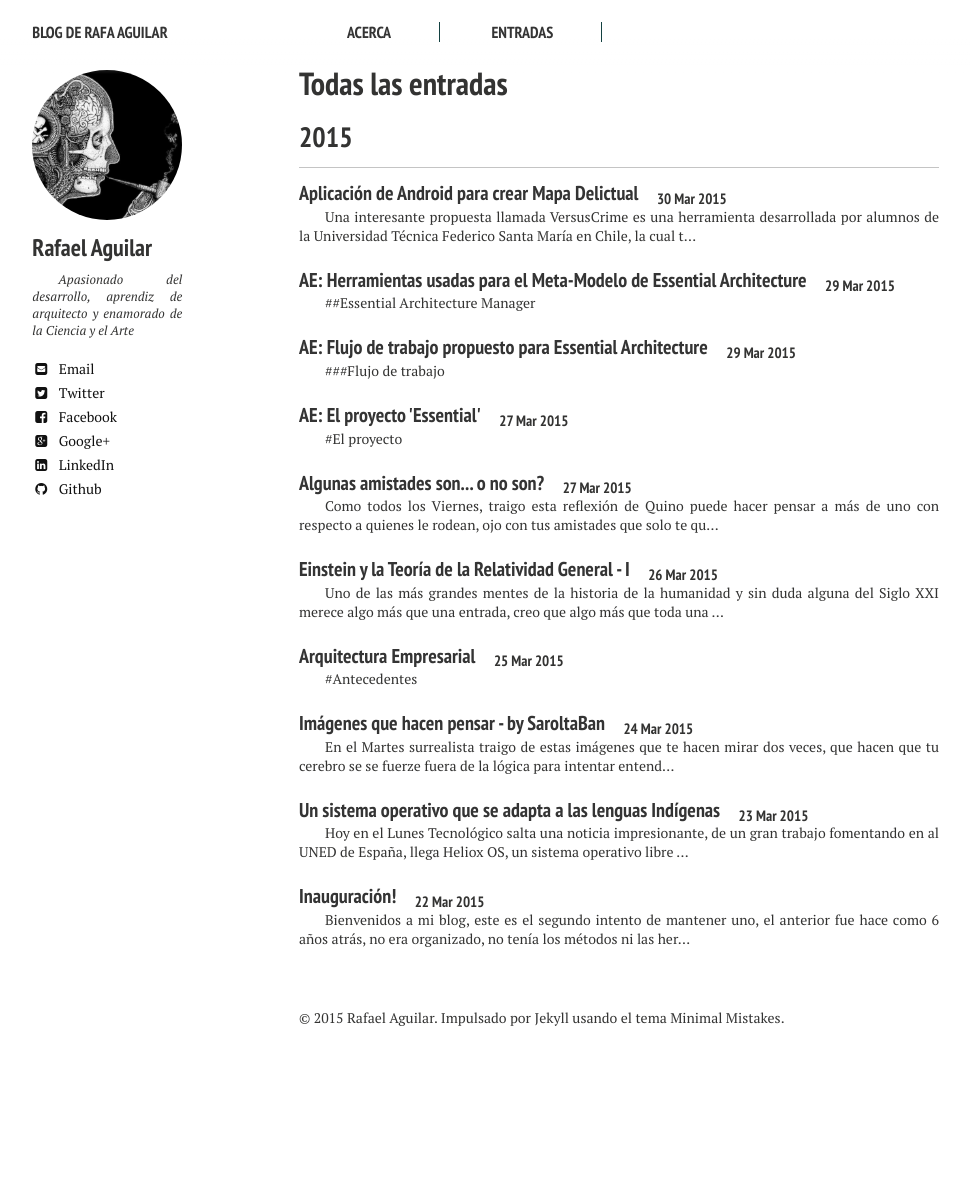
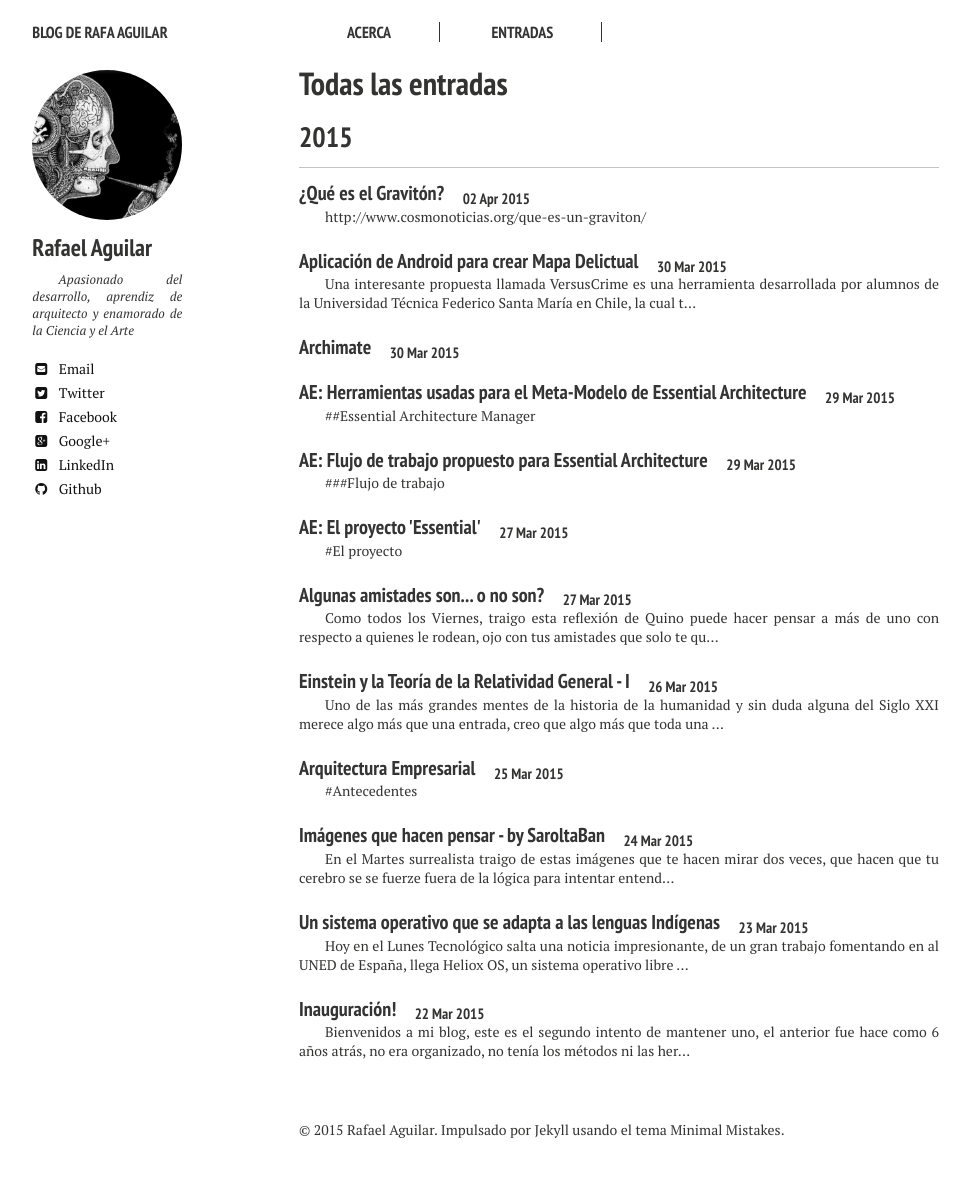
Before and after one commit to RafaAguilar/RafaAguilar.github.io, a Jekyll site: the page built from entradas/index.md, in a window 1280 px wide and 1188 px high. Shown: the top 1177 px of the window, without its empty margins (21-991 px from the left). Built offline with Jekyll 4.4.1, drawn with Linux system fonts in a browser that asks for light colours; nearby versions of some CDN libraries; a file with an impossible date is left out.

Commit message:
local changes

```diff
--- a/_posts/2015-03-29-meta-modelo-essential-workflow-y-vistas.markdown
+++ b/_posts/2015-03-29-meta-modelo-essential-workflow-y-vistas.markdown
@@ -90,5 +90,5 @@ Parte de lo que podemos esperar acá lo podemos ver reflejado en las siguientes
 [tut_bus]:http://www.enterprise-architecture.org/business-architecture-tutorials
 [tut_app]:http://www.enterprise-architecture.org/application-architecture-tutorials/57-application-architecture-overview
 [tut_inf]:http://www.enterprise-architecture.org/techology-architecture-tutorials/58-techology-architecture-overview
-[ea_viewer]:/en-construccion.html
+[ea_viewer]:/entradas/meta-modelo-essential-herramientas/#essential-viewer---webapp
 {% include _toc.html %}
--- /dev/null
+++ b/_posts/2015-04-02-que-es-el-graviton.markdown
@@ -0,0 +1,12 @@
+---
+layout: post
+title:  "¿Qué es el Gravitón?"
+author: rafa_aguilar
+date:   2015-04-02 11:00:00
+categories: entradas
+comments: false
+---
+
+http://www.cosmonoticias.org/que-es-un-graviton/
+
+http://noticiasdelaciencia.com/not/5792/-que-es-un-graviton-/
```
Also changed, not shown: _posts/2015-03-30-archi-el-companero-de-archimate.markdown (added, +8 -0 lines), _posts/2015-03-30-archimate.markdown (added).
